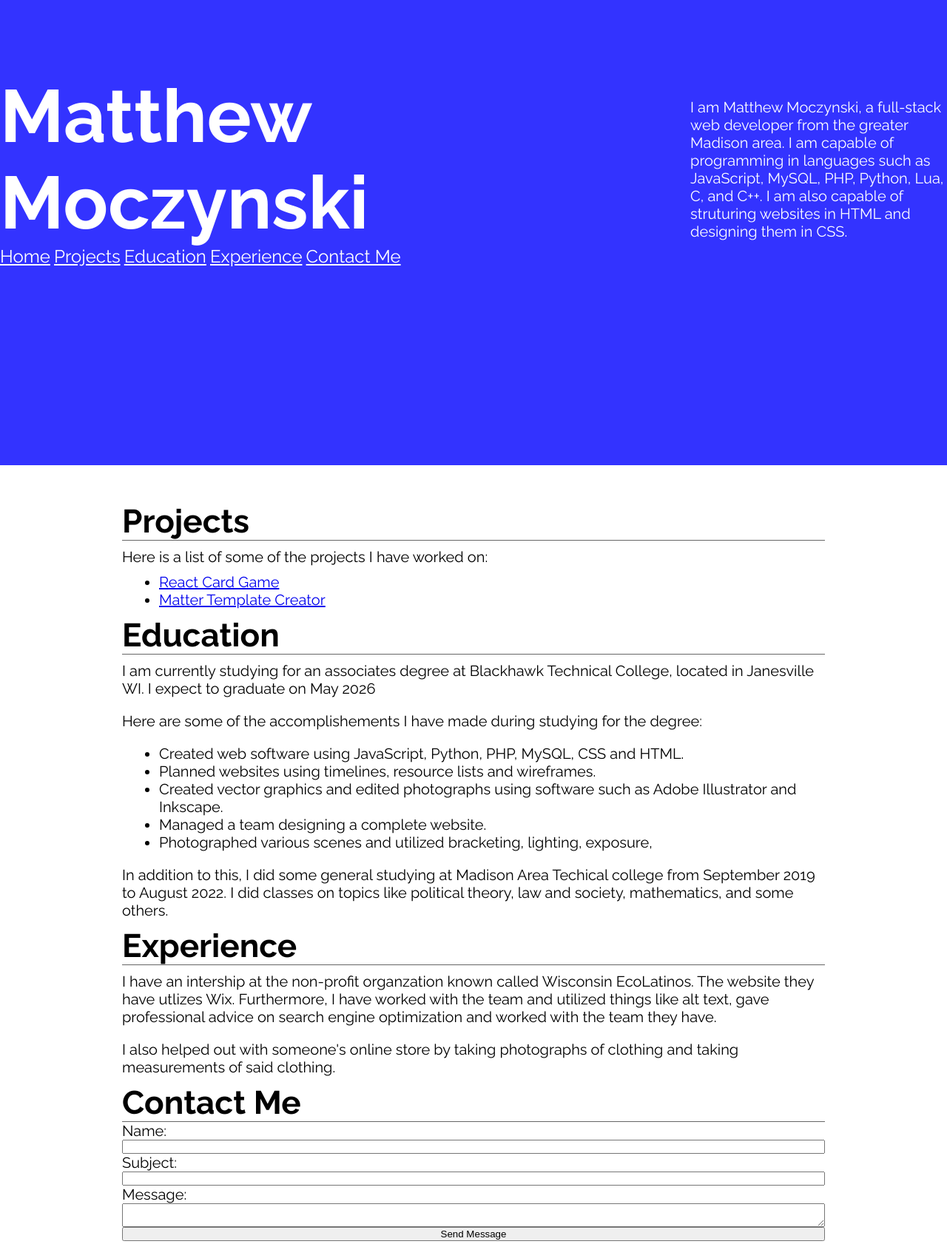
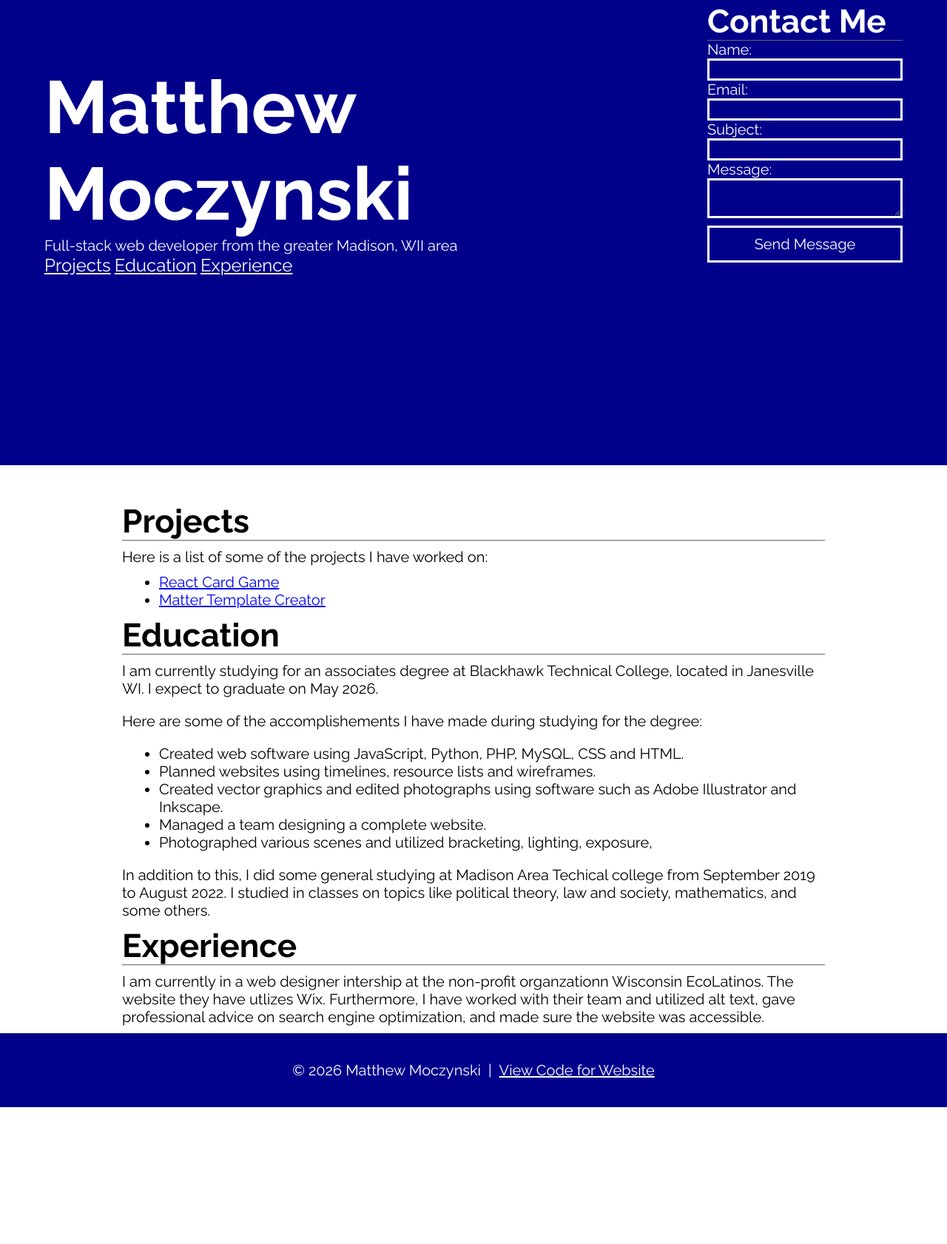
Before and after one commit to mmoczynski/mmoczynski.github.io, a plain HTML site: page index.html in a window 1280 px wide. Shown: the part 171-1853 px from the top of the page at 74% size. After the commit the page ends 1668 px from the top, so only its background shows below. Drawn offline with Linux system fonts and the light colour scheme.

Commit message:
Changing website

```diff
--- a/index.html
+++ b/index.html
@@ -11,43 +11,46 @@
 </head>
 <body>
 
-    <header>
-        <!--<nav>
-            <a href="#intro">Home</a>
-            <a href="#projects">Projects</a>
-            <a href="#education">Education</a>
-            <a href="#experience">Experience</a>
-            <a href="#contact-me">Contact Me</a>
-        </nav> -->
-    </header>
     <main>
 
         <section id="intro" class="fullwidth">
-            <div>
+            <div class="col right">
                 <h1>Matthew Moczynski</h1>
-                <div>
-                    <a href="#intro">Home</a>
+                <div class="tagline">Full-stack web developer from the greater Madison, WII area</div>
+                <button class="mobile-menu-button"></button>
+                <nav>
                     <a href="#projects">Projects</a>
                     <a href="#education">Education</a>
                     <a href="#experience">Experience</a>
-                    <a href="#contact-me">Contact Me</a>
-                </div>
+                </nav>
             </div>
-            <p class="intro-paragraph">I am Matthew Moczynski, a full-stack web developer from the greater Madison area. I am capable of programming in languages such as JavaScript, MySQL, PHP, Python, Lua, C, and C++. I am also capable of struturing websites in HTML and designing them in CSS.</p>
+            <div id="contact-me" class="col left">
+                <h2>Contact Me</h2>
+                <form class="contact-form" method="post" action="https://formspree.io/f/mqaewkar">
+                    <label for="name">Name:</label>
+                    <input type="text" id="name" name="name">
+                    <label for="sender-name">Email:</label>
+                    <input type="email" id="sender-name" name="sender-name">
+                    <label for="subject">Subject:</label>
+                    <input type="text" id="subject" name="subject">
+                    <label for="content">Message: </label>
+                    <textarea id="content" name="content"></textarea>
+                    <input type="submit" value="Send Message" id="submit-button">
+                </form>
+            </div>
         </section>
-
         <section id="projects">
             <div>
                 <h2>Projects</h2>
                 <p>Here is a list of some of the projects I have worked on:</p>
                 <ul>
                     <li>
-                        <a href="https://github.com/mmoczynski/react-card-game-2/">
+                        <a target="_blank" href="https://github.com/mmoczynski/react-card-game-2/">
                             React Card Game
                         </a>
                     </li>
                     <li>
-                        <a href="https://mmoczynski.github.io/matter-template/">
+                        <a target="_blank" href="https://mmoczynski.github.io/matter-template/">
                             Matter Template Creator
                         </a>
                     </li>
@@ -57,7 +60,10 @@
 
         <section id="education">
             <h2>Education</h2>
-                <p>I am currently studying for an associates degree at Blackhawk Technical College, located in Janesville WI. I expect to graduate on May 2026</p>
+                <p>
+                    I am currently studying for an associates degree at Blackhawk Technical College, located in Janesville WI.
+                    I expect to graduate on May 2026.
+                </p>
                 <p>Here are some of the accomplishements I have made during studying for the degree:</p>
                 <ul>
                     <li>Created web software using JavaScript, Python, PHP, MySQL, CSS and HTML.</li>
@@ -66,32 +72,28 @@
                     <li>Managed a team designing a complete website.</li>
                     <li>Photographed various scenes and utilized bracketing, lighting, exposure, </li>
                 </ul>
-                <p>In addition to this, I did some general studying at Madison Area Techical college from September 2019 to August 2022. I did classes on topics like political theory, law and society, mathematics, and some others.</p>
+                <p>
+                    In addition to this, I did some general studying at Madison Area Techical college from September 2019 to August 2022.
+                    I studied in classes on topics like political theory, law and society, mathematics, and some others.
+            </p>
         </section>
 
         <section id="experience">
             <h2>Experience</h2>
-            <p>I have an intership at the non-profit organzation known called Wisconsin EcoLatinos. The website they have utlizes Wix. Furthermore, I have worked with the team and utilized things like alt text, gave professional advice on search engine optimization and worked with the team they have.</p>
-            <p>I also helped out with someone's online store by taking photographs of clothing and taking measurements of said clothing.</p>
-        </section>
-
-        <section id="contact-me">
-            <h2>Contact Me</h2>
-            <form class="contact-form" method="post" action="https://formspree.io/f/mqaewkar">
-                <label for="name">Name:</label>
-                <input type="text" id="name" name="name">
-                <label for="subject">Subject:</label>
-                <input type="text" id="subject" name="subject">
-                <label for="content">Message: </label>
-                <textarea id="content" name="content"></textarea>
-                <input type="submit" value="Send Message" id="submit-button">
-            </form>
+            <p>
+                I am currently in a web designer intership at the non-profit organzationn Wisconsin EcoLatinos.
+                The website they have utlizes Wix.
+                Furthermore, I have worked with their team and utilized alt text, gave professional
+                advice on search engine optimization, and made sure the website was accessible.
+            </p>
         </section>
 
     </main>
     <footer>
         <section class="info">
             <span>&copy; 2026 Matthew Moczynski</span>
+            <span class="seperator-pipe">|</span>
+            <a target="_blank" href="https://github.com/mmoczynski/mmoczynski.github.io">View Code for Website</a>
         </section>
         <!--<section class="contacts">
             <span>email@example.com</span>
--- a/style.css
+++ b/style.css
@@ -13,6 +13,11 @@ html, body {
     font-size: 20px;
 }
 
+body {
+    background: #fff;
+    color: BLACK;
+}
+
 header {
     display: flex;
 }
@@ -21,9 +26,9 @@ span.logo-text {
     flex-grow: 1;
 }
 
-nav {
+/***nav {
     flex-grow: 0;
-}
+}***/
 
 main {
     flex-grow: 1;
@@ -32,11 +37,21 @@ main {
     align-items: center;
 }
 
+/*** Footer ***/
+
 footer {
     display: flex;
     height: 100px;
     background: #3333ff;
     color: white;
+}
+
+footer a {
+    color: white;
+}
+
+.seperator-pipe {
+    margin: 0 10px;
 }
 
 footer > section {
@@ -45,6 +60,7 @@ footer > section {
     align-items: center;
     justify-content: center;
     display: flex;
+    background: darkblue;
 }
 
 main > section {
@@ -58,10 +74,13 @@ main > section:not(.fullwidth) {
     width: 950px;
 }
 
+/*** Headers ***/
+
 h1 {
     font-size: 5em;
     display: inline-block;
     padding: 0;
+    width: 100%;
 }
 
 h2 {
@@ -89,7 +108,7 @@ h4 {
     justify-content: space-around;
     flex-direction: row;
     height: 100vh;
-    background: #3333ff;
+    background: darkblue;
     color: white;
     width: 100%;
     margin-bottom: 50px;
@@ -100,10 +119,18 @@ h4 {
   font-size: 1.2em;
 }
 
-nav {
+#intro .tagline {
+    width: 100%;
+}
+
+.mobile-menu-button {
+    display: none;
+}
+
+/***nav {
     width: 100vw;
     background: #111;
-    /* display: flex; */
+    display: flex;
     position: fixed;
     box-shadow: 0 0 30px black;
     display: none;
@@ -114,14 +141,9 @@ header nav a {
     color: white;
     padding: 20px;
     display: flex;
-}
+} ***/
 
 
-
-body {
-    background: #fff;
-    color: BLACK;
-}
 
 ul {
     margin-left: 2.5em;
@@ -133,9 +155,7 @@ p {
     margin: 0.5em 0px;
 }
 
-.intro-paragraph {
-    width: 350px;
-}
+/*** Submit Form ***/
 
 #contact-me {
     margin-bottom: 100px;
@@ -144,4 +164,99 @@ p {
 #contact-me form{
     display: flex;
     flex-direction: column;
+    width: 100%;
 }
+
+#contact-me form input, #contact-me form textarea {
+    background: darkblue;
+    border: 3px solid white;
+    color: white;
+    font-size: inherit;
+    font-family: inherit;
+}
+
+#submit-button {
+    font-family: inherit;
+    background: darkblue;
+    color: white;
+    font-size: 1em;
+    padding: 10px;
+    margin-top: 10px;
+    border: 3px solid white;
+}
+
+/*** Intro Columns ***/
+
+.col {
+    display: flex;
+    flex-direction: column;
+    align-items: center;
+    justify-content: center;
+    padding: 3em;
+}
+
+.col.right {
+    width: 70%;
+    height: 100%;
+}
+
+.col.right nav {
+    width: 100%;
+}
+
+.col.left {
+    width: 30%;
+    height: 100%;
+}
+
+@media only screen and (max-width: 1024px) {
+
+    main {
+        align-items: start;
+    }
+
+    #intro {
+        flex-direction: column;
+    }
+
+    main > section:not(.fullwidth) {
+        width: 100vw;
+        padding: 10px;
+    }
+
+    .col.right, .col.left {
+        width: 50%;
+        padding: 1px;
+        height: 50%;
+    }
+
+    h1 {
+        font-size: 3em;
+    }
+}
+
+@media only screen and (max-width: 768px) {
+
+    .col.right {
+        width: 100%;
+        height: unset;
+        border-bottom: 3px solid white;
+        flex-direction: row;
+        flex-wrap: wrap;
+        padding-bottom: 10px;
+    }
+
+    .col, .col.left {
+        padding: 0;
+    }
+
+    h1 {
+        font-size: 2.3em;
+        width: 100%;
+    }
+
+    .col.right nav {
+        display: none;
+    }
+
+}
```
